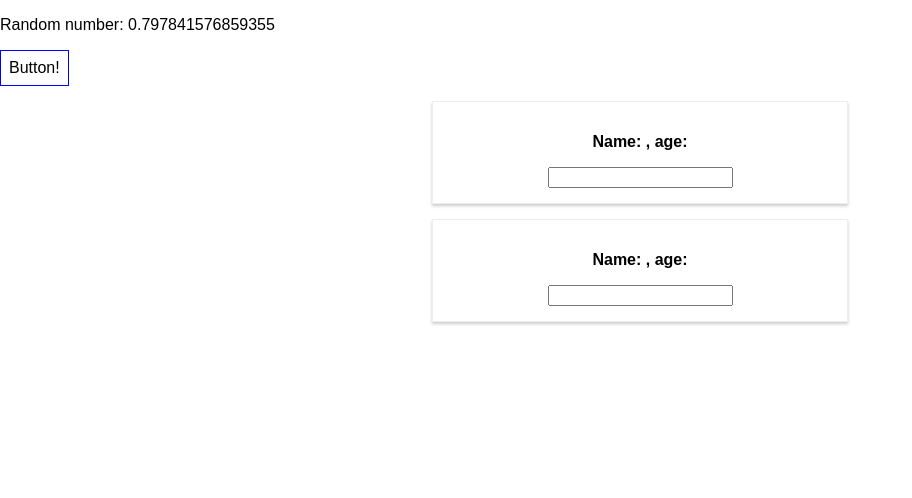
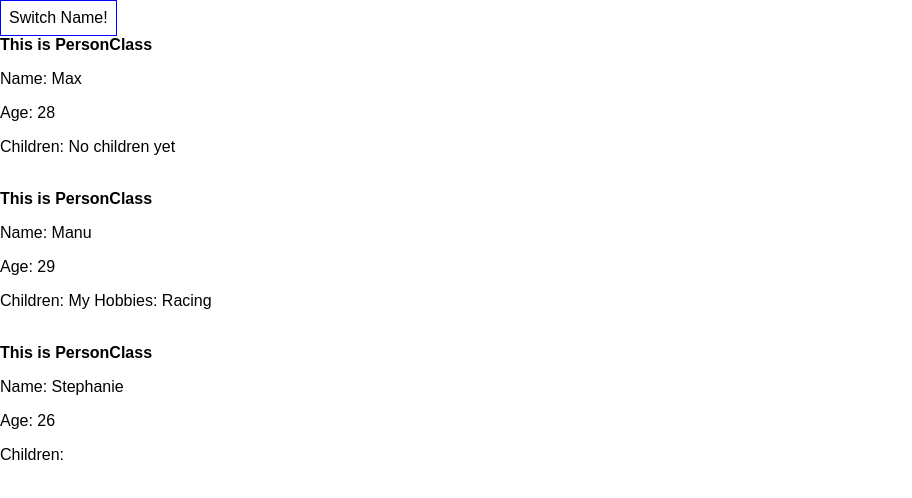
Before and after one commit to SieroSec/react-complete-guide, a React (Create React App) app: page / in a window 1280 px wide. Shown: the top 498 px of the page, without its empty margins (0-912 px from the left). Built offline with nearby package versions, Linux system fonts and the light colour scheme.

Commit message:
Before Section 4 - working with lists and conditionals

```diff
--- a/src/App.js
+++ b/src/App.js
@@ -1,45 +1,41 @@
 import React, { Component, useState } from 'react';
-import { PersonClass, Person } from './Person/Person'
+import { PersonClass as Person } from './Person/Person.js'
 import './App.css';
 import { render } from 'react-dom';
 
-const App = (props) => {
+class App extends Component {
+  state = {
+    persons: [
+      { name: 'Max', age: 28 },
+      { name: 'Manu', age: 29 },
+      { name: 'Stephanie', age: 26 }
+    ],
+    otherState: 'some other value'
+  }
 
-  const [personsState, setPersonState] = useState({
-    persons: [
-      { name: 'siero', age: 37 },
-      { name: 'dana', age: 35 },
-    ],
-    otherState: 'initial otherState'
-  });
-
-  const switchNameHandler = (newName) => {
+  switchNameHandler = (newName) => {
     let newAge = (Math.random() * 100)
 
-    setPersonState({
-      persons: [{
-        name: newName, age: newAge
-      }],
-      otherState: personsState.otherState
-    })
-    console.log(personsState)
-  }
-
-  const nameChangeHandler = (event) => {
-    setPersonState({
-      persons: [{
-        name: event.target.value, age: 1234
-      }],
-      otherState: personsState.otherState
+    this.setState({
+      persons: [
+        { name: newName, age: 28 },
+        { name: 'Manu', age: 29 },
+        { name: 'Stephanie', age: 26 }
+      ]
     })
   }
 
+  nameChangeHandler = (event) => {
+    this.setState({
+      persons: [
+        { name: 'Max', age: 28 },
+        { name: event.target.value, age: 29 },
+        { name: 'Stephanie', age: 26 }
+      ]
+    })
+  }
 
-  // const [otherState, setOtherState] = useState({ otherState: 'changed otherState' })
-
-  console.log('state:')
-  console.log(personsState)
-
+  render() {
     const style = {
       backgroundColor: 'white',
       font: 'inherit',
@@ -48,29 +44,35 @@ const App = (props) => {
     }
 
     return (
-
-    <div>
-      <p>Random number: {Math.random()}</p>
-
-      <button style={style} onClick={() => switchNameHandler('ble')}>Button!</button>
-
-      {/* <PersonClass name={personsState.persons[0].name} age={personsState.persons[0].age} >No children yet </PersonClass> */}
+      <div className="App">
+        <button
+          style={style}
+          onClick={() => this.switchNameHandler('Maximilian!!')}>
+          Switch Name!
+          </button>
 
         <Person
-        click={switchNameHandler.bind(this, 'newName_1')}
-        // name={personsState.persons[0].name}
-        // age={personsState.persons[0].age}
-        changed={nameChangeHandler}
-      />
+          name={this.state.persons[0].name}
+          age={this.state.persons[0].age} >
+          No children yet
+          </Person>
 
         <Person
-        click={switchNameHandler.bind(this, 'newName_2')}
-        // name={personsState.persons[1].name}
-        // age={personsState.persons[1].age}
-        changed={nameChangeHandler}
-      />
-    </div>
+          name={this.state.persons[1].name}
+          age={this.state.persons[1].age}
+          click={this.switchNameHandler.bind(this, 'Max!')}
+          changed={this.nameChangeHandler}>
+          My Hobbies: Racing
+          </Person>
+
+        <Person
+          name={this.state.persons[2].name}
+          age={this.state.persons[2].age} />
+
+
+      </div >
     )
+  }
 }
 
 export default App;
--- a/src/Person/Person.js
+++ b/src/Person/Person.js
@@ -1,16 +1,16 @@
 import React, { Component } from 'react'
 import './Person.css';
 
-export const Person = (props) => {
-   return (
-      <div className="Person">
-         <p onClick={props.click}><b>Name: {props.name}, age: {props.age}</b></p>
-         <p>{props.children}</p>
-         <input type="text" onChange={props.changed} value={props.name} />
-         <br />
-      </div >
-   )
-}
+// export const Person = (props) => {
+//    return (
+//       <div className="Person">
+//          <p onClick={props.click}><b>Name: {props.name}, age: {props.age}</b></p>
+//          <p>{props.children}</p>
+//          <input type="text" onChange={props.changed} value={props.name} />
+//          <br />
+//       </div >
+//    )
+// }
 
 export class PersonClass extends Component {
 
```
Also changed, not shown: 1 other file (tests, documents, lock files or other folders). Lines whose indentation alone changed are shown as unchanged.
